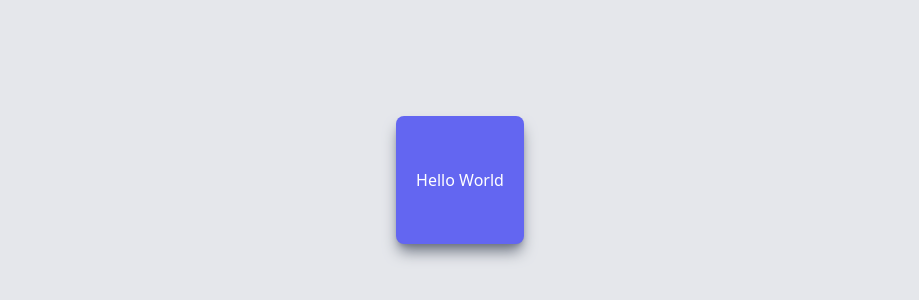
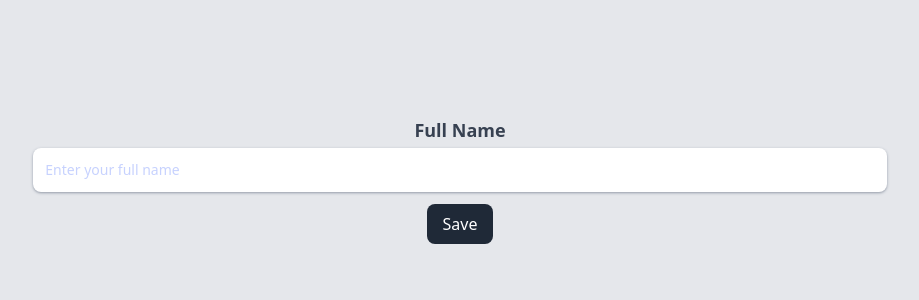
Before and after one commit to amm834/tailwind-scrimba, a website built with Vite: page index.html in a window 1280 px wide. Shown: the part 220-520 px from the top of the page, without its empty margins (180-1099 px from the left). Built offline with nearby package versions, Linux system fonts and the light colour scheme.

Commit message:
Form Input challenge done

```diff
--- a/index.html
+++ b/index.html
@@ -7,13 +7,16 @@
     <title>Vite App</title>
 </head>
 <body class="bg-gray-200">
-<div class="h-screen flex justify-center items-center">
+<main class="h-screen flex flex-col justify-center items-center">
 
-    <div class="w-32 h-32 bg-indigo-500 text-white flex justify-center items-center rounded-lg shadow-lg shadow-gray-500 opacity-100 cursor-pointer select-all">
-        Hello World
-    </div>
+    <label for="fullName" class="text-center mb-1 text-lg font-bold text-gray-700">Full Name</label>
+    <input type="text" id="fullName"
+           class="px-3 py-3 rounded-lg shadow shadow-gray-400 text-sm w-4/6 placeholder-indigo-200 mb-3 focus:outline-indigo-700"
+           placeholder="Enter your full name" autocomplete="off">
+    <button class="px-4 py-2 bg-gray-800 text-white rounded-lg text-gray-100">Save</button>
 
-</div>
+
+</main>
 
 <script type="module" src="/main.js"></script>
 </body>
```
